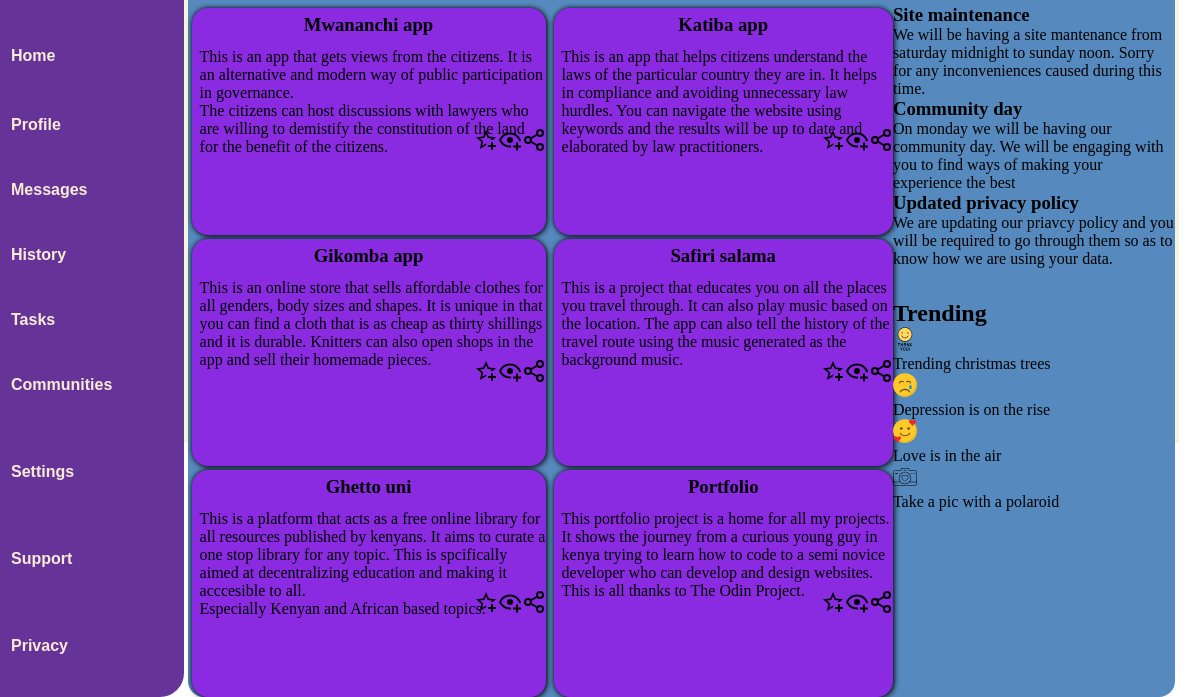
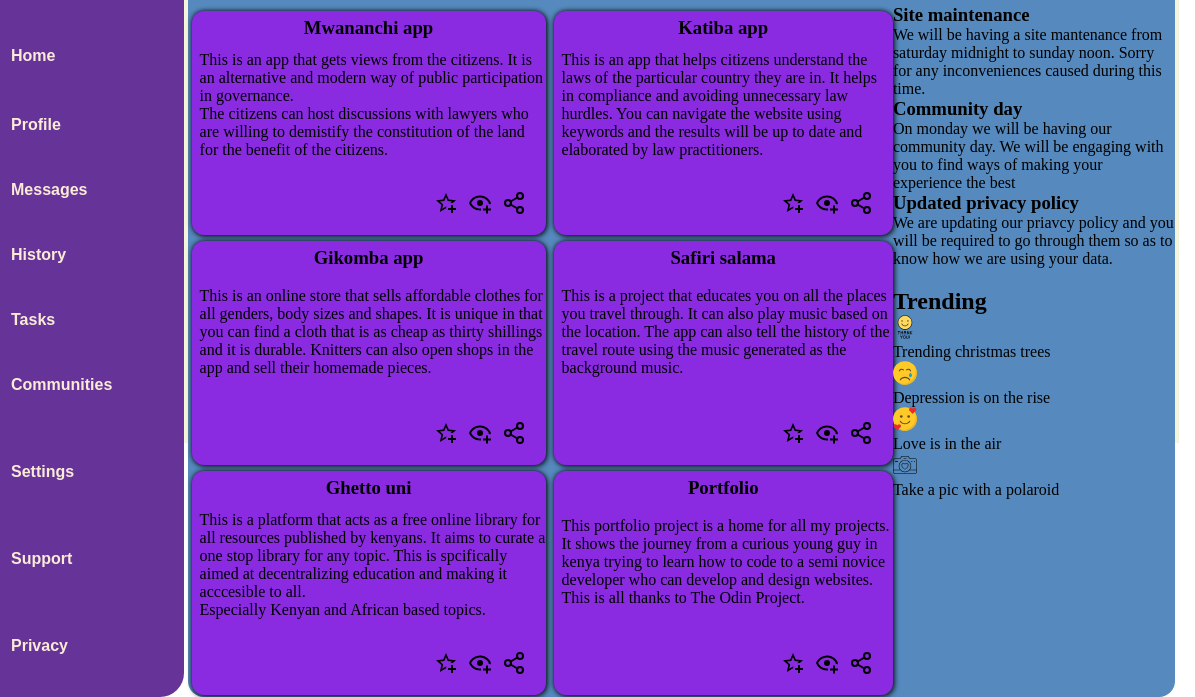
Before and after one commit to Aihhhhhh/Admin-Dashboard, a plain HTML site: page index.html in a window 1280 px wide. Shown: the part 357-1054 px from the top of the page, 85-1280 px from the left. Drawn offline with Linux system fonts and the light colour scheme; a web font is replaced by a local one.

Commit message:
Style the svgs class by maiking it a flexbox with contents justified at the end

```diff
--- a/styles.css
+++ b/styles.css
@@ -208,7 +208,7 @@
     grid-column: 1/3;
     grid-template-columns: repeat(auto-fit,minmax(1fr, 1fr));
     gap:4px;
-    grid-template-rows: 0.2fr 1fr 1fr 1fr;
+    grid-template-rows: 0.1fr 0.4fr 0.4fr 0.4fr;
     grid-row: 1/5;
 }
 svg{
@@ -233,10 +233,10 @@
 .project-six{
     display:grid;
     background-color:blueviolet;
-    border-radius: 16px;
+    border-radius: 12px;
     margin-left: 4px;
-    grid-template-rows:40px 64px 40px 40px;
     box-shadow: 0 0 5px rgba(0,0,0,.9), 2px 2px 5px rgba(0,0,0,.5);
+    max-height: 224px;
 }
 .project-one h3,
 .project-three h3,
@@ -257,7 +257,6 @@
 .project-six p{
     display: grid;
     margin-left: 8px;
-    padding-bottom: 12px;
     grid-row: 2/3;
 }
 .project-two h3,
@@ -275,8 +274,11 @@
     display: inline;
     grid-column: 1/2;
 }
+
 .svgs{
     display: flex;
+    padding: 20px;
+    gap: 10px;
     align-items: flex-end;
     justify-content: flex-end;
 }
```
